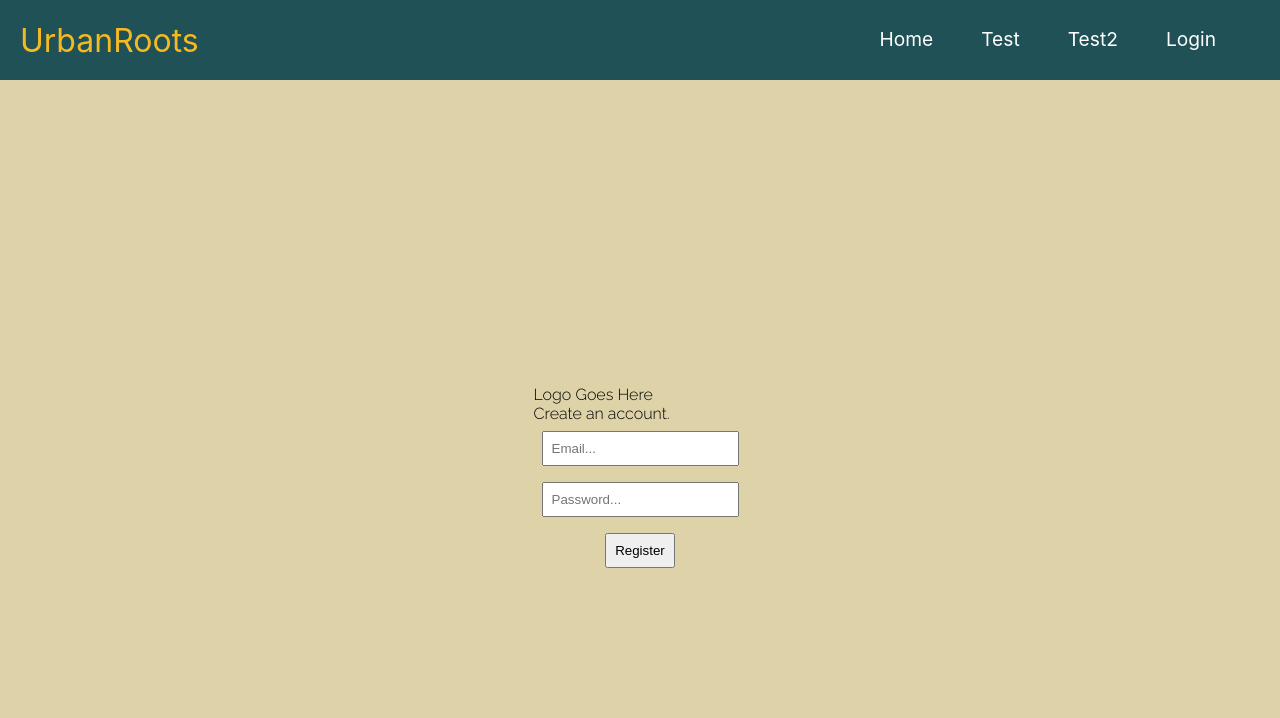
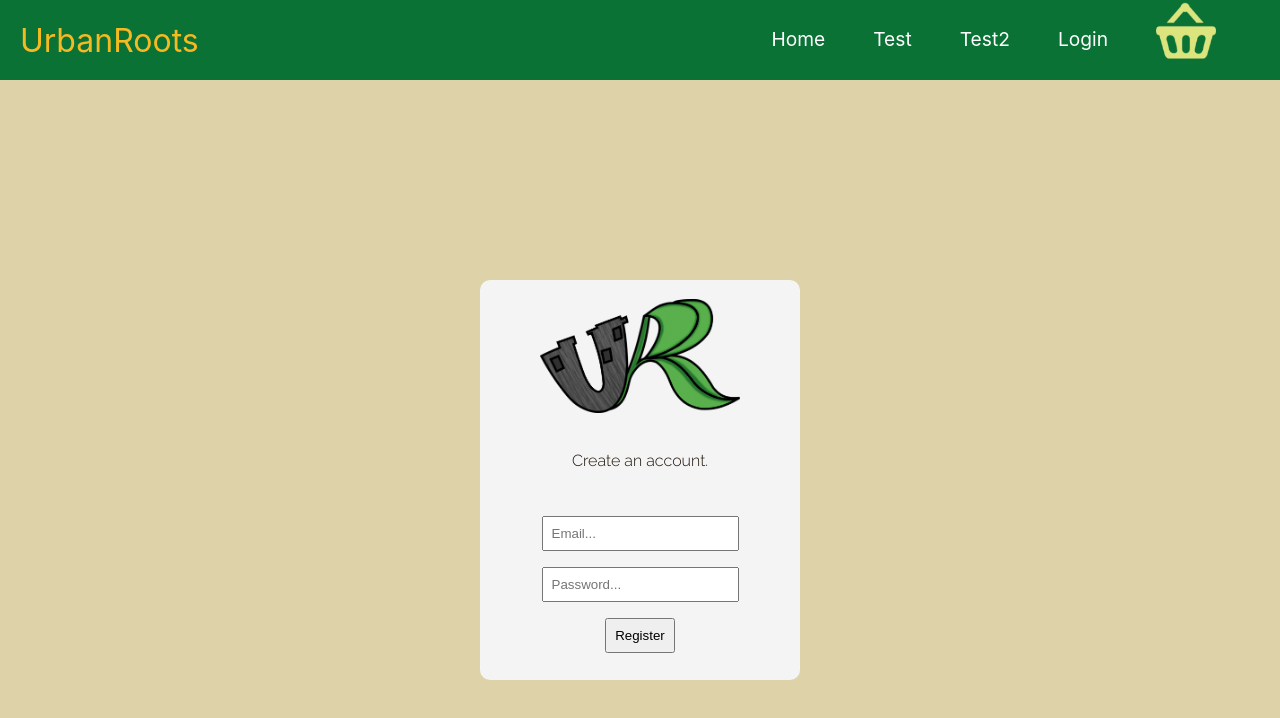
Before and after one commit to AlexSaxton98/UrbanRootsReact, a React (Create React App) app: page /register in a window 1280 px wide. Shown: the top 718 px of the page. Built offline with nearby package versions, Linux system fonts and the light colour scheme; no server answers.

Commit message:
Added Basket Icon and made minor CSS changes

```diff
--- a/src/App.css
+++ b/src/App.css
@@ -5,7 +5,7 @@
 }
 
 body {
-  background-color: #b5fac7;
+  background-color: #DED2A8;
 }
 
 .pages {
--- a/src/components/Item.css
+++ b/src/components/Item.css
@@ -3,3 +3,6 @@
     height: 30vh;
     background-color: white;
 }
+.image{
+    max-width: 100px;
+}
--- a/src/components/Item.js
+++ b/src/components/Item.js
@@ -1,10 +1,11 @@
 import './Item.css'
+import Product from './product'
 
 const Item = () => {
     return (
         <div className="card">
             <div className="image">
-                {}
+
             </div>
             <div className="info">
 
--- a/src/components/Navbar.css
+++ b/src/components/Navbar.css
@@ -1,5 +1,5 @@
 .navbar {
-    background-color: #1f5156;
+    background-color: #0b7236;
     height: 80px;
     display: flex;
     justify-content: center;
@@ -34,6 +34,10 @@
     list-style: none;
     text-align: center;
     margin-right: 2rem;
+    align-items: center;
+  }
+  .basketIconSmall{
+    height: 60px;
   }
 
   .nav-links {
--- a/src/components/Navbar.js
+++ b/src/components/Navbar.js
@@ -1,6 +1,7 @@
 import React, { useState } from "react";
 import { NavLink } from "react-router-dom";
 import "./Navbar.css";
+import basketIcon from "../assets/basket-small.png";
 
 function NavBar() {
   const [click, setClick] = useState(false);
@@ -60,6 +61,17 @@ function NavBar() {
                 Login
               </NavLink>
             </li>
+            <li className="nav-item">
+              <NavLink
+                exact
+                to="/basket"
+                activeClassName="active"
+                className="nav-links"
+                onClick={handleClick}
+              >
+                <img className="basketIconSmall" src={basketIcon} />
+              </NavLink>
+            </li>
           </ul>
           <div className="nav-icon" onClick={handleClick}>
             <i className={click ? "fas fa-times" : "fas fa-bars"}></i>
--- a/src/components/product.css
+++ b/src/components/product.css
@@ -59,6 +59,10 @@
     max-height: 80%;
     margin: 5%;
 }
+.prodImgMain{
+    max-height: 30vh;
+    margin: 5%;
+}
 .prodInfo{
     display: flex;
     flex-direction: column;
--- a/src/components/product.js
+++ b/src/components/product.js
@@ -36,7 +36,7 @@ const handleFetch = async () => {
   return (
     <div>
       {/* <button >Product</button> */}
-      <img className="prodImg" src={data.imageUrl} onClick={handleShowModal} alt="plant"/>
+      <img className="prodImgMain" src={data.imageUrl} onClick={handleShowModal} alt="plant"/>
        <Modal
                     isOpen={showModal}
                     ariaHideApp={false}
@@ -53,6 +53,8 @@ const handleFetch = async () => {
                           <div className="prodInfo">
                             <p>{data.name}</p>
                             <p>{data.description}</p>
+                            <p>£{data.price}</p>
+                            <button>Add To Basket</button>
                             </div>
                           <div className="xDiv">
                               <button onClick={handleHideModal} className="x">×</button>
--- a/src/pages/Login.css
+++ b/src/pages/Login.css
@@ -38,3 +38,6 @@ input {
 a {
     color: #1d1204;
 }
+.logo{
+    max-width: 200px;
+}
--- a/src/pages/Login.js
+++ b/src/pages/Login.js
@@ -2,6 +2,7 @@ import { useState } from 'react'
 import axios from 'axios'
 import './Login.css'
 import { Link } from 'react-router-dom'
+import URLogo from "../assets/URLogo_finished.png"
 
 const BASE_URL = process.env.REACT_APP_BASE_URL;
 
@@ -24,7 +25,8 @@ const Login = () => {
     return (
         <div className="login">
             <div className="content_login">
-                <p>Logo Goes Here</p>
+                <img className="logo" src={URLogo}/>
+                <p>Log In</p>
                 <form>
                     <input type="text" placeholder="Email..." onChange={e => setUsername(e.target.value)}/>
                     <input type="password" placeholder="Password..." onChange={e => setPassword(e.target.value)}/>
--- a/src/pages/Register.js
+++ b/src/pages/Register.js
@@ -1,6 +1,7 @@
 import { useState } from 'react'
 import axios from 'axios'
 import './Login.css'
+import URLogo from "../assets/URLogo_finished.png"
 
 const BASE_URL = process.env.REACT_APP_BASE_URL;
 
@@ -22,8 +23,8 @@ const Register = () => {
 
     return (
         <div className="login">
-            <div className="content">
-                <p>Logo Goes Here</p>
+            <div className="content_login">
+            <img className="logo" src={URLogo}/>
                 <p>Create an account.</p>
                 <form>
                     <input type="text" placeholder="Email..." onChange={e => setRegUsername(e.target.value)}/>
```
Also changed, not shown: src/assets/basket-small.png (added), src/assets/basket.png (added).
